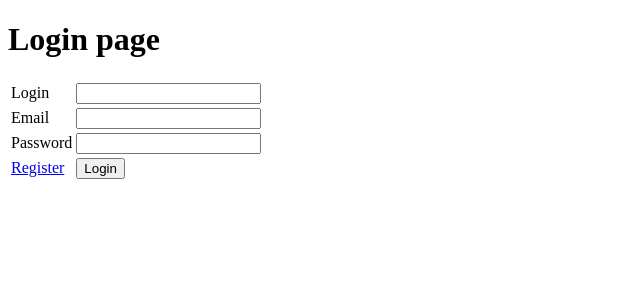
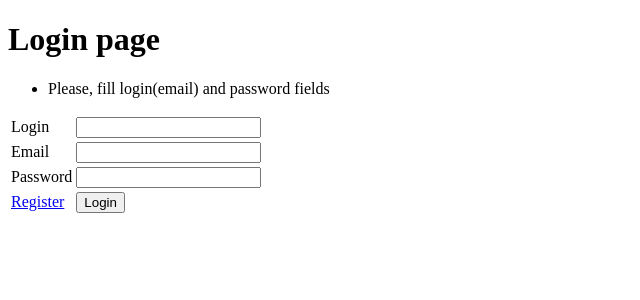
Before and after one commit to KiselevichAndrey/APIFlask, a Flask app: page /login in a window 1280 px wide. Shown: the top 300 px of the page, without its empty margins (0-640 px from the left). Run offline with Flask 2, Linux system fonts and the light colour scheme.

Commit message:
Исправил flash`и и сделал логическую структуру появления для них в routes.py

```diff
--- a/sweater/routes.py
+++ b/sweater/routes.py
@@ -23,9 +23,12 @@ def login_page():
     email = request.form.get('email')
     password = request.form.get('password')
 
-    if login and email:
-        flash('Please, enter either login or email')
-    else:
+    if (email and login and password) is not None:  # Проверяем на None (первичный вход на страницу)
+
+        if login and email:
+            flash('Please, enter either login or email')
+            return render_template('login.html')
+
         if login and password:
             user = User.query.filter_by(login=login).first()
 
@@ -38,8 +41,10 @@ def login_page():
                 return redirect('main')
             else:
                 flash('Login or password is not correct')
-        else:
-            flash('Please fill login and password fields')
+                return render_template('login.html')
+        # else:
+        #     flash('Please fill login and password fields')
+        #     return render_template('login.html')
 
         if email and password:
             user = User.query.filter_by(email=email).first()
@@ -53,8 +58,13 @@ def login_page():
                 return redirect('main')
             else:
                 flash('Email or password is not correct')
-        else:
-            flash('Please fill email and password fields')
+                return render_template('login.html')
+        # else:
+        #     flash('Please fill email and password fields')
+        #     return redirect('login')
+    else:
+        flash('Please, fill login(email) and password fields')
+        return render_template('login.html')
 
     return render_template('login.html')
 
--- a/sweater/templates/login.html
+++ b/sweater/templates/login.html
@@ -6,6 +6,16 @@
 </head>
 <body>
 <h1>Login page</h1>
+
+{% with messages = get_flashed_messages() %}
+  {% if messages %}
+    <ul class=flashes>
+    {% for message in messages %}
+      <li>{{ message }}</li>
+    {% endfor %}
+    </ul>
+  {% endif %}
+{% endwith %}
 
 <form method="POST">
     <table>
```
Also changed, not shown: sweater/templates/register.html (+10 -0 lines).
